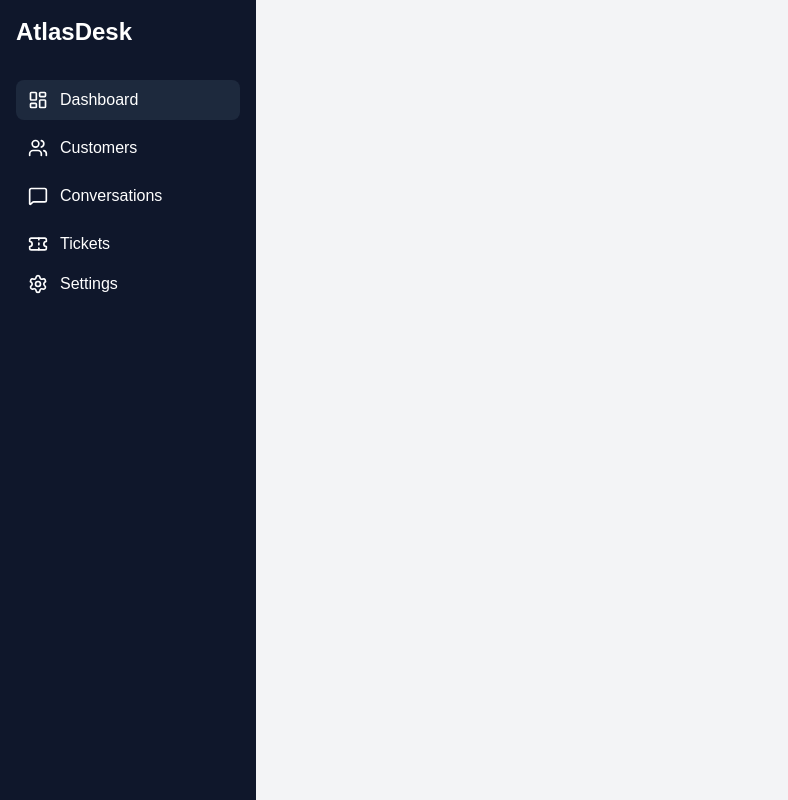
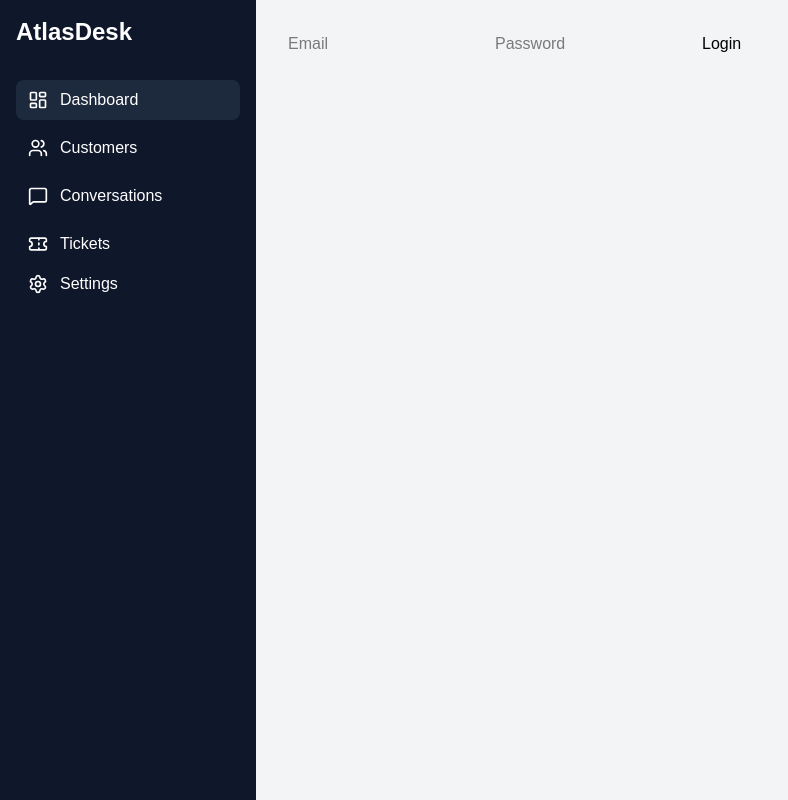
Before and after one commit to Abualtaher/atlasdesk, a React (Vite) app in the folder client/: page /login in a window 1280 px wide. Shown: the whole page, without its empty margins (0-788 px from the left). Built offline with nearby package versions, Linux system fonts and the light colour scheme.

Commit message:
feat: add Login component for user authentication

```diff
--- a/client/src/App.tsx
+++ b/client/src/App.tsx
@@ -7,6 +7,7 @@ import Conversations from "./pages/Conversations";
 import Tickets from "./pages/Tickets";
 import Settings from "./pages/Settings";
 import CustomerProfile from "./pages/CustomerProfile";
+import Login from "./pages/Login";
 
 function App() {
   return (
@@ -22,6 +23,7 @@ function App() {
             <Route path="/conversations" element={<Conversations />} />
             <Route path="/tickets" element={<Tickets />} />
             <Route path="/settings" element={<Settings />} />
+            <Route path="/login" element={<Login />} />
           </Routes>
         </main>
       </div>
--- /dev/null
+++ b/client/src/pages/Login.tsx
@@ -0,0 +1,40 @@
+import { useState } from "react";
+
+function Login() {
+  const [email, setEmail] = useState("");
+  const [password, setPassword] = useState("");
+
+  const [error, setError] = useState("");
+
+  const handleSubmit = (
+    event: React.SyntheticEvent<HTMLFormElement, SubmitEvent>,
+  ) => {
+    event.preventDefault();
+    if (!email.trim() || !password.trim()) {
+      setError("Please enter your email and password");
+      return;
+    }
+    setError("");
+  };
+
+  return (
+    <form onSubmit={handleSubmit}>
+      <input
+        type="email"
+        placeholder="Email"
+        value={email}
+        onChange={(e) => setEmail(e.target.value)}
+      />
+      <input
+        type="password"
+        placeholder="Password"
+        value={password}
+        onChange={(e) => setPassword(e.target.value)}
+      />
+      <button type="submit">Login</button>
+      {error && <p>{error}</p>}
+    </form>
+  );
+}
+
+export default Login;
```
